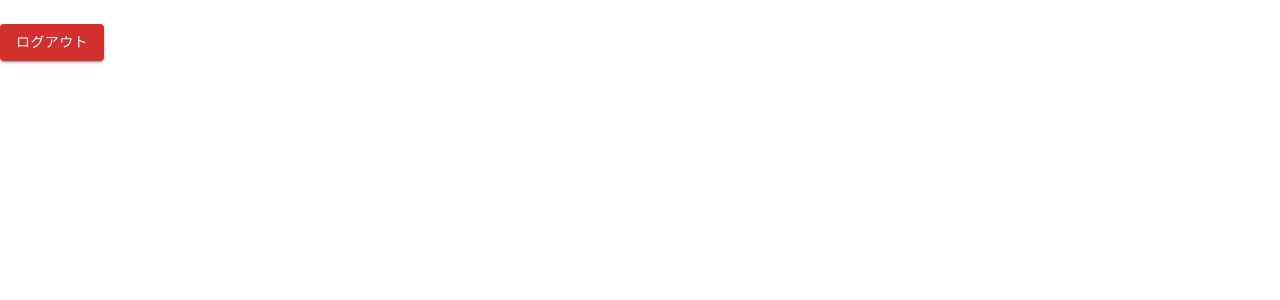
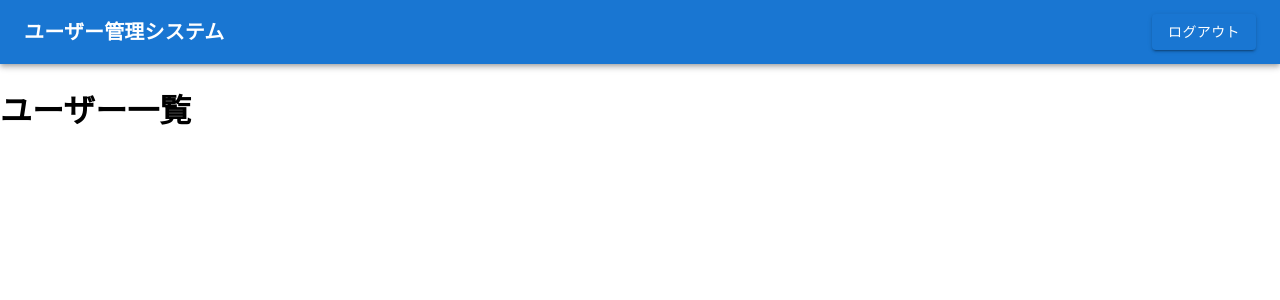
Before and after one commit to Take4Kobaya4/dashboard_a, a React (Vite) app in the folder dboard-frontend/: page /users in a window 1280 px wide. Shown: the top 300 px of the page. Built offline with nearby package versions, Linux system fonts and the light colour scheme.

Commit message:
以下の内容を実施 - 共通コンポーネントの作成（- ヘッダー）

```diff
--- a/dboard-frontend/src/App.tsx
+++ b/dboard-frontend/src/App.tsx
@@ -4,11 +4,7 @@ import './App.css'
 import { ConfigProvider } from 'antd';
 import jaJP from 'antd/locale/ja_JP';
 import { AuthProvider } from './features/auth/contexts/AuthContext';
-import { BrowserRouter, Route, Routes } from 'react-router-dom';
-import { LoginPage } from './features/auth/pages/LoginPage';
-import { RegisterPage } from './features/auth/pages/RegisterPage';
-import { ProtectedRoute } from './routers/ProtectedRoute';
-import { UserListPage } from './features/users/pages/UserListPage';
+import { AppRouter } from './routers/AppRouter';
 
 const queryClient = new QueryClient({
   defaultOptions: {
@@ -30,19 +26,7 @@ function App() {
     <ConfigProvider locale={jaJP}>
       <QueryClientProvider client={queryClient}>
         <AuthProvider>
-          <BrowserRouter>
-              <Routes>
-                {/* パブリックルート */}
-                <Route path="/login" element={<LoginPage />}/>
-                <Route path="/register" element={<RegisterPage />}/>
-                {/* 保護ルート */}
-                <Route path="/users" element={
-                  <ProtectedRoute>
-                    <UserListPage />
-                  </ProtectedRoute>
-                } />
-              </Routes>
-          </BrowserRouter>
+          <AppRouter />
         </AuthProvider>
       </QueryClientProvider>
     </ConfigProvider>
--- a/dboard-frontend/src/features/auth/hooks/useAuth.ts
+++ b/dboard-frontend/src/features/auth/hooks/useAuth.ts
@@ -5,10 +5,9 @@ import { useQueryClient } from "@tanstack/react-query";
 
 export const useAuth = () => {
     const queryClient = useQueryClient();
-    const { data: authData } = useGetCurrentUser();
-    const user = authData; // `authData`自体がユーザーオブジェクトであると仮定します。
-    // 代わりに、useEffect内でauthApi.getCurrentUser()を呼び出して認証状態を初期化します。
-    const isAuth = !!authData; // 認証状態は`authData`が存在するかどうかで判断します。
+    const { data: user } = useGetCurrentUser();
+
+    const isAuth = !!user;
 
     // 認証状態の更新(ログイン)
     const login = useCallback(
@@ -20,7 +19,9 @@ export const useAuth = () => {
 
     // 認証状態の解除(ログアウト)
     const logout = useCallback(() => {
+        // authのクエリキーを削除
         queryClient.setQueryData(['auth'], null);
+        // usersとauthのクエリキーを無効化
         queryClient.invalidateQueries({ queryKey: ['auth'] });
         queryClient.invalidateQueries({ queryKey: ['users'] });
     }, [queryClient]);
--- a/dboard-frontend/src/features/users/pages/UserListPage.tsx
+++ b/dboard-frontend/src/features/users/pages/UserListPage.tsx
@@ -1,26 +1,10 @@
 
-import { Button } from "@mui/material";
-import { useAuth } from "../../auth/hooks/useContext";
-import { useNavigate } from "react-router-dom";
 
 
 export const UserListPage = () => {
-    const { logout } = useAuth();
-    const navigate = useNavigate();
 
-    const handleLogout = async() => {
-        await logout();
-        navigate('/login');
-    }
 
     return (
-        <Button
-            variant="contained"
-            onClick={handleLogout}
-            sx={{ mt: 3, mb: 2 }}
-            color="error"
-        >
-            ログアウト
-        </Button>
+        <h1>ユーザー一覧</h1>
     );
 }
--- /dev/null
+++ b/dboard-frontend/src/routers/AppRouter.tsx
@@ -0,0 +1,33 @@
+import { BrowserRouter, Route, Routes } from "react-router-dom";
+import { LoginPage } from "../features/auth/pages/LoginPage";
+import { RegisterPage } from "../features/auth/pages/RegisterPage";
+import { Layout } from "../shared/components/layout/Layout";
+import { ProtectedRoute } from "./ProtectedRoute";
+import { UserListPage } from "../features/users/pages/UserListPage";
+
+export const AppRouter = () => {
+
+    return (
+        <BrowserRouter>
+            <Routes>
+                <Route
+                    path="/login"
+                    element={<LoginPage />}
+                />
+                <Route
+                    path="/register"
+                    element={<RegisterPage />}
+                />
+
+                {/* 認証が必要なルート */}
+                <Route path="/users" element={
+                    <ProtectedRoute>
+                        <Layout>
+                            <UserListPage />
+                        </Layout>
+                    </ProtectedRoute>
+                } />
+            </Routes>
+        </BrowserRouter>
+    );
+}
--- a/dboard-frontend/src/routers/ProtectedRoute.tsx
+++ b/dboard-frontend/src/routers/ProtectedRoute.tsx
@@ -7,11 +7,7 @@ interface ProtectedRouteProps {
 }
 
 export const ProtectedRoute = ({ children }: ProtectedRouteProps) => {
-    const { isAuth, isLoading } = useAuth();
-
-    if (isLoading) {
-        return <div>Loading...</div>;
-    }
+    const { isAuth } = useAuth();
 
     if (!isAuth) {
         <Navigate to="/login" replace />;
--- /dev/null
+++ b/dboard-frontend/src/shared/components/layout/Header.tsx
@@ -0,0 +1,68 @@
+import { AppBar, Box, Button, Toolbar, Typography } from "@mui/material";
+import styled from "styled-components";
+import { useAuth } from "../../../features/auth/hooks/useAuth";
+import { useNavigate } from "react-router-dom";
+
+
+const StyledAppBar = styled(AppBar)`
+    background-color: #3f51b5;
+    color: #fff;
+`;
+
+const StyledToolbar = styled(Toolbar)`
+    justify-content: space-between;
+    padding: 0 20px;
+`;
+
+const LogoSection = styled(Box)`
+    display: flex;
+    align-items: center;
+    cursor: pointer;
+`;
+
+const UserSection = styled(Box)`
+    display: flex;
+    align-items: center;
+    gap: 12px;
+`;
+
+const UserInfo = styled(Box)`
+    display: flex;
+    flex-direction: column;
+    align-items: flex-end;
+`;
+
+export const Header = () => {
+    const { isAuth, logout } = useAuth();
+    const navigate = useNavigate();
+
+    const handleLogout = async () => {
+        await logout();
+        navigate('/login');
+    };
+
+    const handleLogoClick = () => {
+        navigate('/users');
+    };
+    console.log(isAuth);
+
+    return (
+        <StyledAppBar position="static">
+            <StyledToolbar>
+                <LogoSection onClick={handleLogoClick}>
+                    <Typography variant="h6" component="h1" sx={{ fontWeight: 600 }}>
+                        ユーザー管理システム
+                    </Typography>
+                </LogoSection>
+
+                    <UserSection>
+                        <UserInfo>
+                            <Button variant="contained" onClick={handleLogout}>
+                                ログアウト
+                            </Button>
+                        </UserInfo>
+                    </UserSection>
+            </StyledToolbar>
+        </StyledAppBar>
+    );
+}
--- /dev/null
+++ b/dboard-frontend/src/shared/components/layout/Layout.tsx
@@ -0,0 +1,28 @@
+import { Box } from "@mui/material";
+import type { ReactNode } from "react";
+import styled from "styled-components";
+import { Header } from "./Header";
+
+const MainContainer = styled(Box)`
+    display: flex;
+    flex-direction: column;
+    min-height: 100vh;
+`;
+
+interface LayoutProps {
+    children: ReactNode;
+}
+
+export const Layout = ({ children }: LayoutProps) => {
+
+    return (
+        <>
+            <Header />
+            <Box sx={{ display: 'flex' }}>
+                <MainContainer>
+                        {children}
+                </MainContainer>
+            </Box>
+        </>
+    );
+}
```
Also changed, not shown: dboard-frontend/src/shared/components/Layout.tsx (deleted).
